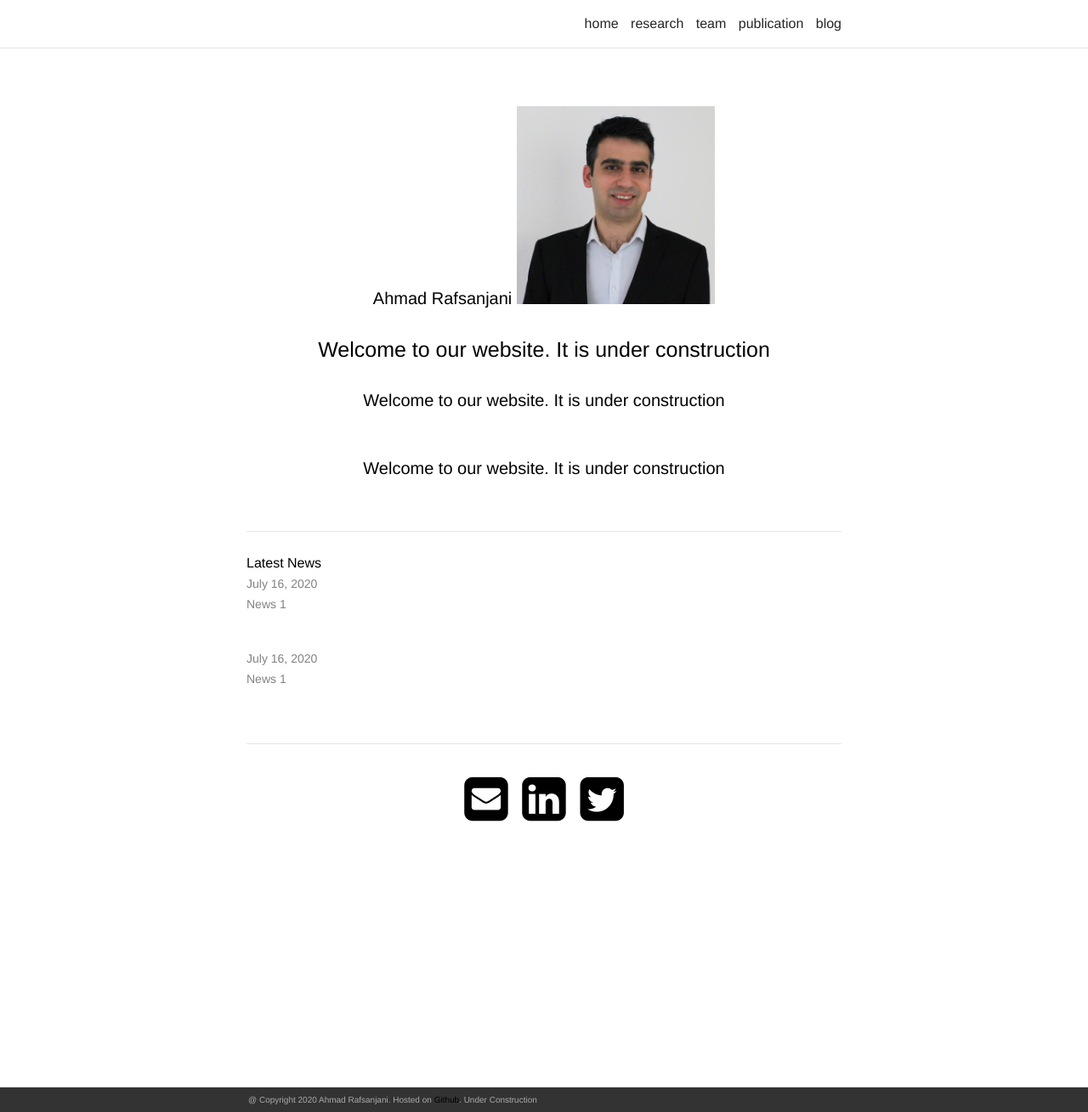
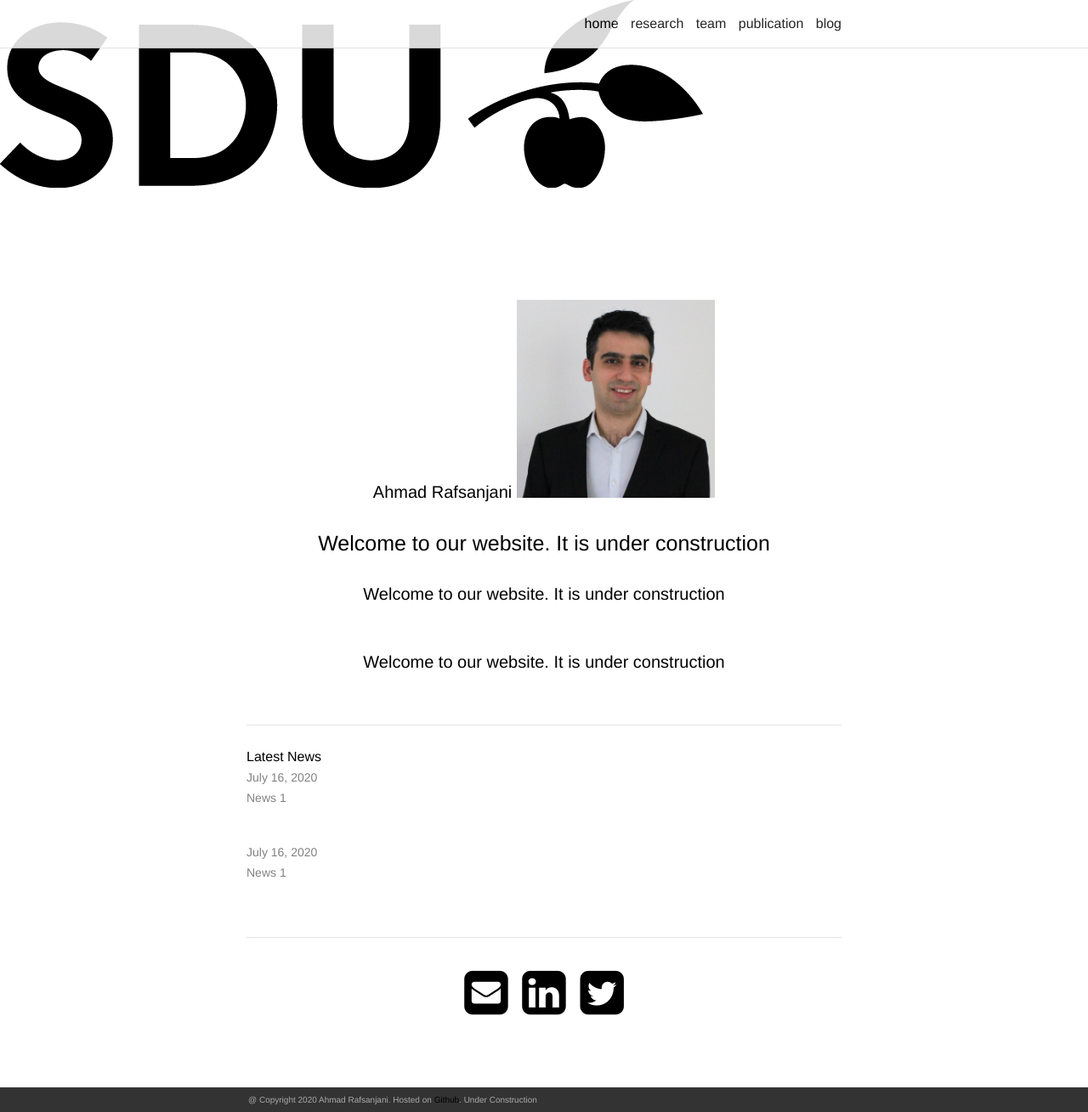
Before and after one commit to ahmadrafsanjani/ahmadrafsanjani.github.io, a Jekyll site: the page built from index.html, in a window 1280 px wide and 1309 px high. Shown: the whole window at 85% size. Built offline with Jekyll 4.4.1, drawn with Linux system fonts in a browser that asks for light colours; nearby versions of some CDN libraries; the list of posts is cut into pages by our own code; a style sheet for code colours, icons or effects is not loaded.

Commit message:
commit 1

```diff
--- a/_includes/head.html
+++ b/_includes/head.html
@@ -11,5 +11,6 @@
 
     <link rel="stylesheet" href="//maxcdn.bootstrapcdn.com/font-awesome/4.3.0/css/font-awesome.min.css">
     <link rel="stylesheet" href="https://cdn.rawgit.com/jpswalsh/academicons/master/css/academicons.min.css">
+    <IMG SRC="\img\SDU_logo.png" ALT="some text" WIDTH=827 HEIGHT=221>
 
 </head>
```
Also changed, not shown: img/SDU_logo.png (added).
